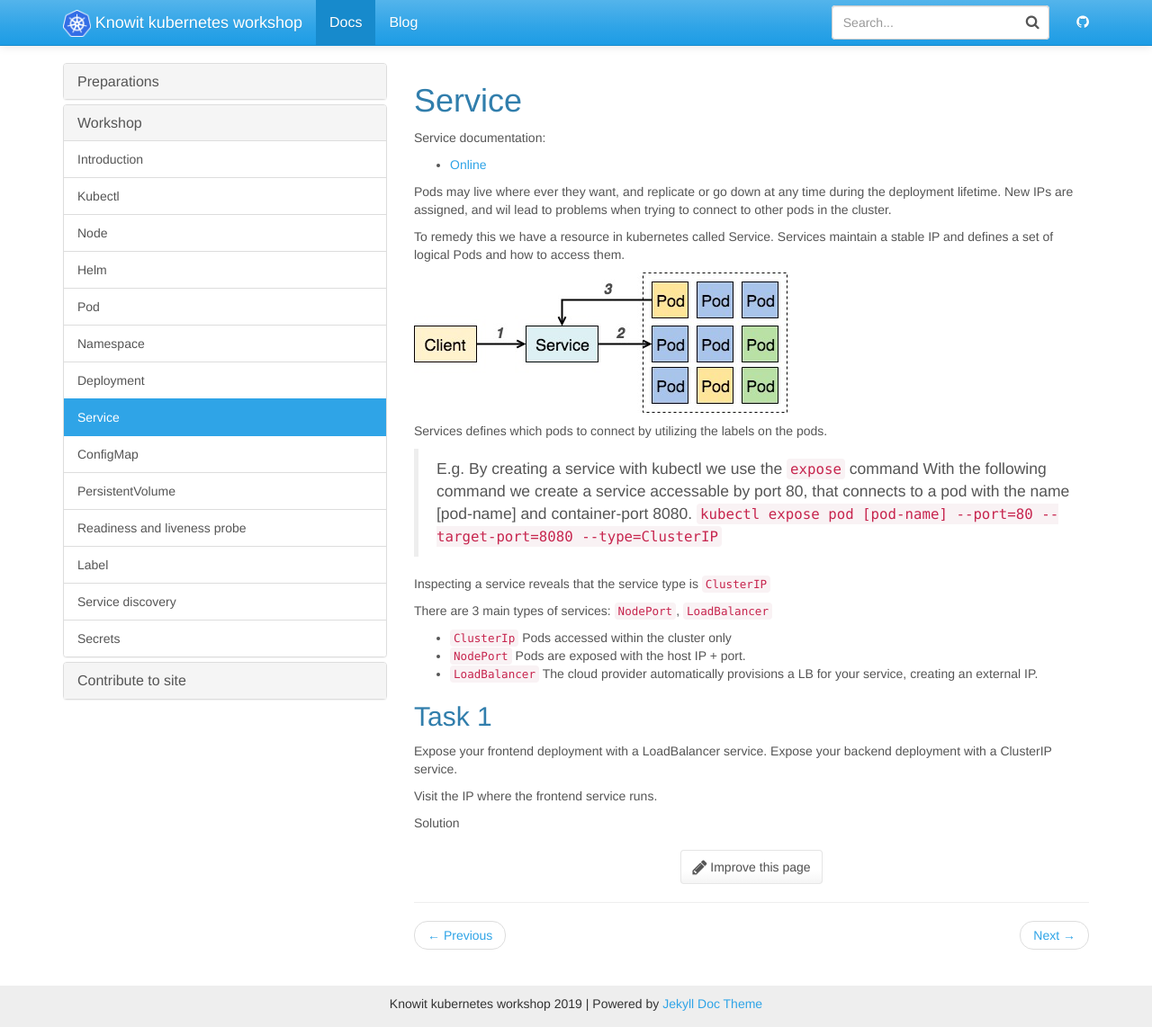
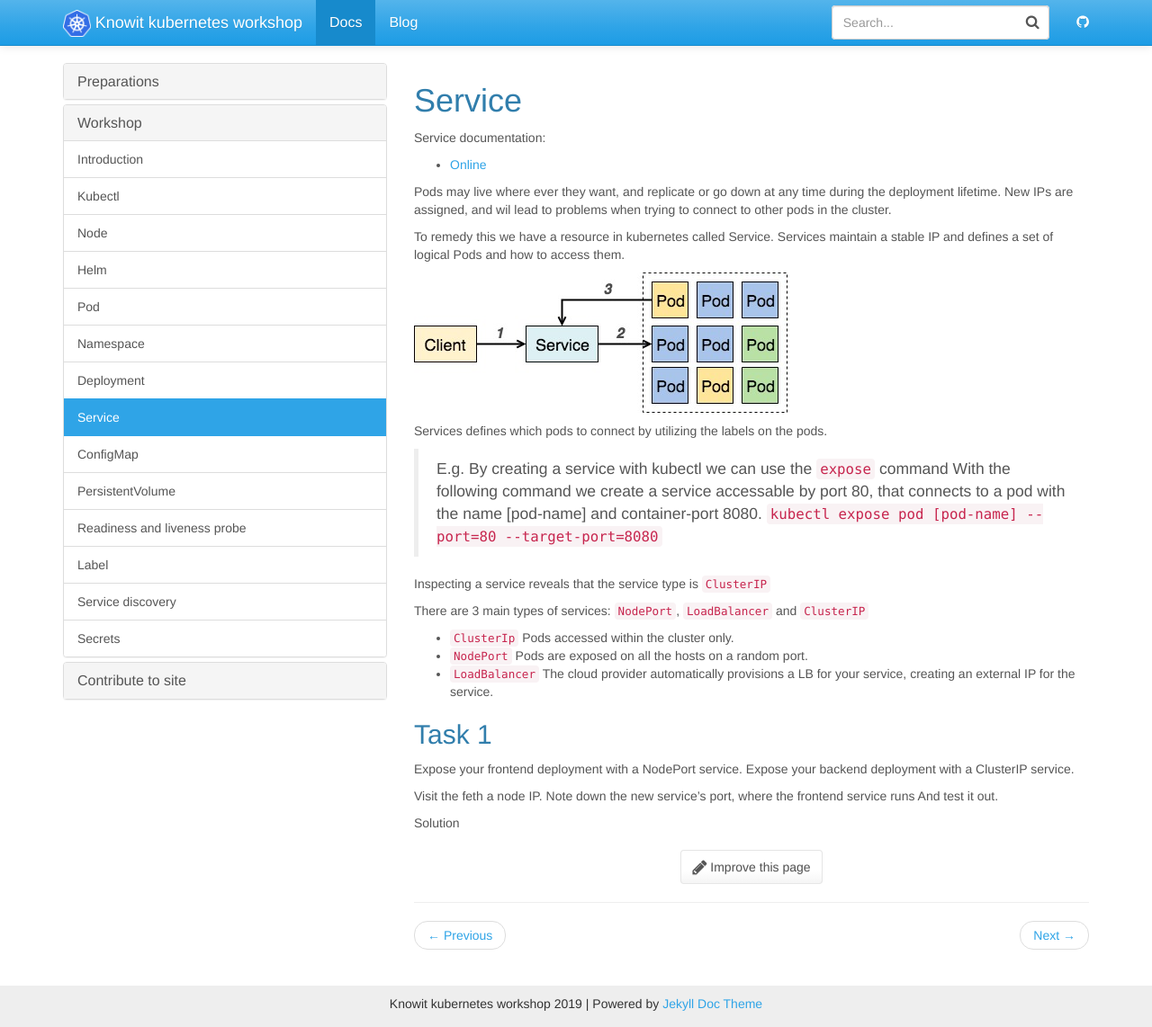
Before and after one commit to knowit/kubernetes-workshop, a Jekyll site: the page built from docs/_docs/workshop/service.md, in a window 1280 px wide and 1142 px high. Shown: the whole window at 90% size. Built offline with Jekyll 4.4.1, drawn with Linux system fonts in a browser that asks for light colours.

Commit message:
Update service.md
use nodeport instead of loadbalancer

```diff
--- a/docs/_docs/workshop/service.md
+++ b/docs/_docs/workshop/service.md
@@ -19,35 +19,41 @@ Services maintain a stable IP and defines a set of logical Pods and how to acces
 
 Services defines which pods to connect by utilizing the labels on the pods.
 
-> E.g. By creating a service with kubectl we use the `expose` command
+> E.g. By creating a service with kubectl we can use the `expose` command
 With the following command we create a service accessable by port 80,
 that connects to a pod with the name [pod-name] and container-port 8080.
-`kubectl expose pod [pod-name] --port=80 --target-port=8080 --type=ClusterIP`
+`kubectl expose pod [pod-name] --port=80 --target-port=8080`
 
 Inspecting a service reveals that the service type is `ClusterIP`
 
-There are 3 main types of services: `NodePort`, `LoadBalancer`
-- `ClusterIp` Pods accessed within the cluster only
-- `NodePort` Pods are exposed with the host IP + port.
-- `LoadBalancer` The cloud provider automatically provisions a LB for your service, creating an external IP.
+There are 3 main types of services: `NodePort`, `LoadBalancer` and `ClusterIP`
+- `ClusterIp` Pods accessed within the cluster only.
+- `NodePort` Pods are exposed on all the hosts on a random port.
+- `LoadBalancer` The cloud provider automatically provisions a LB for your service, creating an external IP for the service.
 
 
 ## Task 1
 
-Expose your frontend deployment with a LoadBalancer service.
+Expose your frontend deployment with a NodePort service.
 Expose your backend deployment with a ClusterIP service.
 
-Visit the IP where the frontend service runs.
+Visit the feth a node IP.
+Note down the new service's port, where the frontend service runs
+And test it out.
 
 <details>
  <summary>Solution</summary>
  <div markdown="1">
 
 ### Solution 1: Exposing a pod with service
+Frontend:
+- `kubectl expose deployment ez-frontend --target-port 8080 --type NodePort`
+- `kubectl get svc` # Note the first part of the Port `34567:8080`
+- `kubectl get nodes -o wide`
+- Paste one of the node ips into a browser followed by the generated port number.
 
-- `kubectl expose deployment ez-frontend --port 80 --target-port 8080 --type LoadBalancer`
-- `kubectl get svc` # Note the EXTERNAL-IP
-- Paste the ip into a browser and some response should appear once the loadbalancer is created.
+Backend:
+- `kubectl expose deployment ez-backend --target-port 8080`
  </div>
 </details>
 {% comment %}
```
